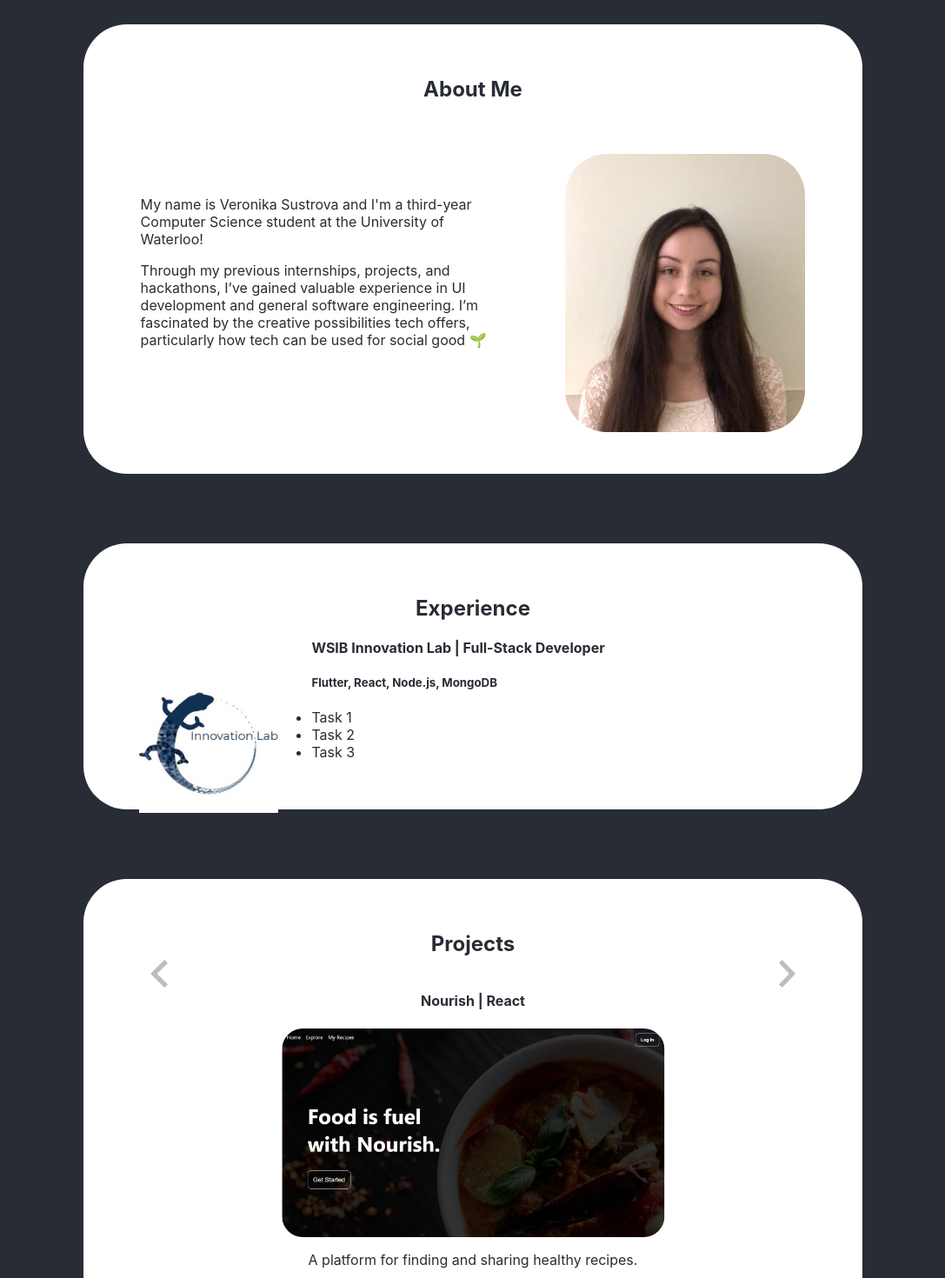
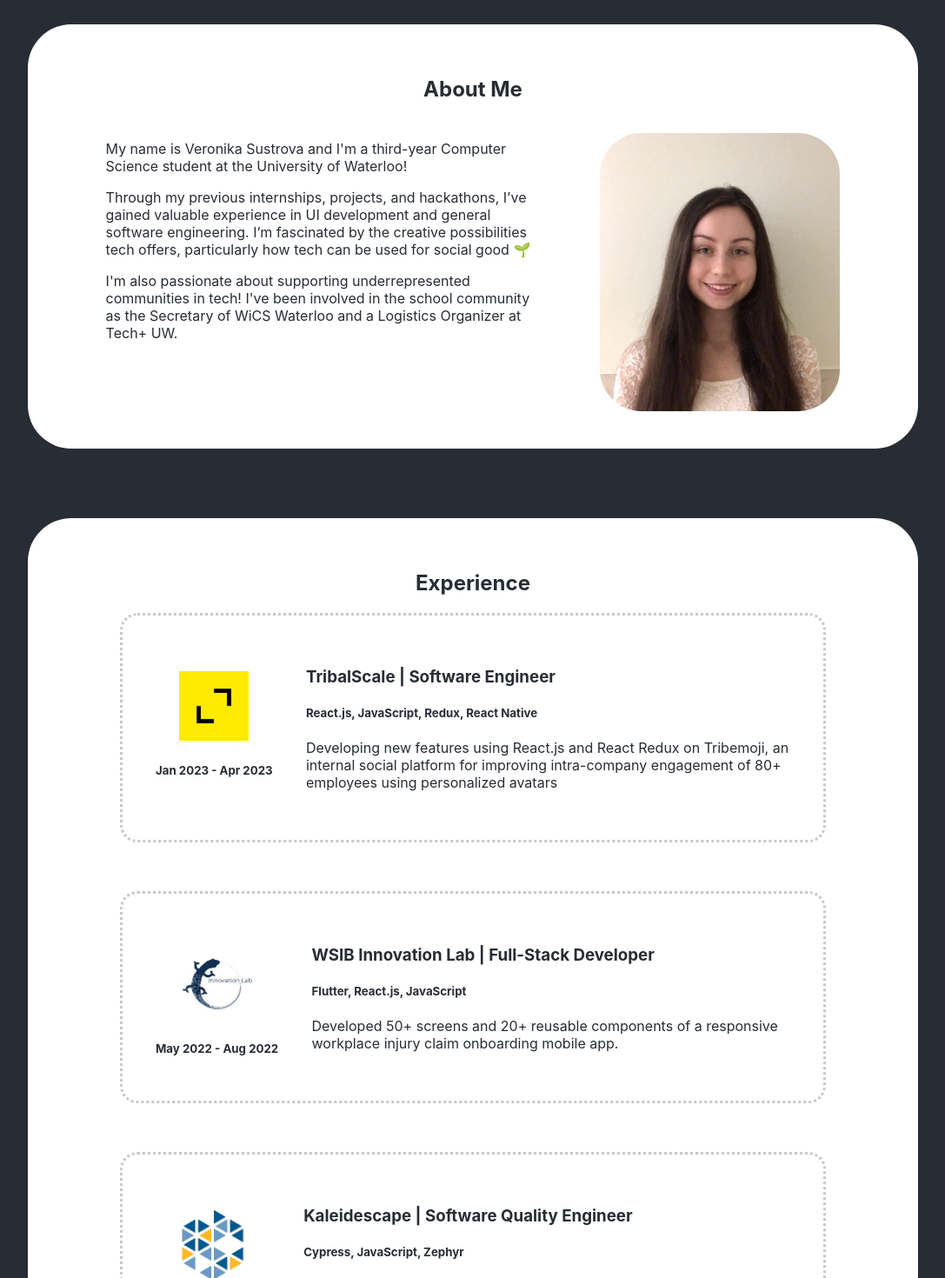
Before and after one commit to sustvero/sustvero.github.io, a React (Create React App) app in the folder veronikasustrova/: page / in a window 1280 px wide. Shown: the part 900-2370 px from the top of the page at 87% size, without its empty margins (96-1183 px from the left). Built offline with nearby package versions, Linux system fonts and the light colour scheme.

Commit message:
customized title and icon

```diff
--- a/veronikasustrova/public/index.html
+++ b/veronikasustrova/public/index.html
@@ -2,7 +2,7 @@
 <html lang="en">
   <head>
     <meta charset="utf-8" />
-    <link rel="icon" href="%PUBLIC_URL%/favicon.ico" />
+    <link rel="icon" href="heart-icon.png" />
     <meta name="viewport" content="width=device-width, initial-scale=1" />
     <meta name="theme-color" content="#000000" />
     <meta
@@ -24,7 +24,7 @@
       work correctly both with client-side routing and a non-root public URL.
       Learn how to configure a non-root public URL by running `npm run build`.
     -->
-    <title>React App</title>
+    <title>Veronika Sustrova</title>
   </head>
   <body>
     <noscript>You need to enable JavaScript to run this app.</noscript>
--- a/veronikasustrova/src/App.css
+++ b/veronikasustrova/src/App.css
@@ -42,7 +42,7 @@
 .section-div {
   background-color: white;
   color: #282c34;
-  margin: 10vmin 15vmax;
+  margin: 10vmin 10vmax;
   padding: 5vmin 2vmax 5vmin 2vmax;
   border-radius: 50px;
 
--- a/veronikasustrova/src/components/About.js
+++ b/veronikasustrova/src/components/About.js
@@ -13,6 +13,7 @@ const About = () => {
           <p>My name is Veronika Sustrova and I'm a third-year Computer Science student at the University of Waterloo!</p>
             <p>Through my previous internships, projects, and hackathons, I’ve gained valuable experience in UI development and general software engineering.
             I’m fascinated by the creative possibilities tech offers, particularly how tech can be used for social good 🌱</p>
+            <p>I'm also passionate about supporting underrepresented communities in tech! I've been involved in the school community as the Secretary of WiCS Waterloo and a Logistics Organizer at Tech+ UW.</p>
 
         </div>
         <div className="about-right">
--- a/veronikasustrova/src/components/Experience.js
+++ b/veronikasustrova/src/components/Experience.js
@@ -1,19 +1,31 @@
 import React from 'react'
 import WorkCard from './WorkCard'
 import WSIB from '../assets/wsib.jpg'
-import WSIBLab from '../info/workExperience'
+import Kaleidescape from '../assets/kaleidescape-logo.png'
+import TribalScale from '../assets/ts-logo.png'
+import '../css/Experience.css'
 
 const Experience = () => {
   return (
     <div>
         <h2>Experience</h2>
+        <div className="experience-container">
+        <WorkCard company="TribalScale" title="Software Engineer" dates="Jan 2023 - Apr 2023"
+        image={TribalScale}
+        tools="React.js, JavaScript, Redux, React Native"
+        description="Developing new features using React.js and React Redux on Tribemoji, an internal social platform for improving intra-company engagement of 80+ employees using personalized avatars"
+        />
         <WorkCard company="WSIB Innovation Lab" title="Full-Stack Developer" dates="May 2022 - Aug 2022"
         image={WSIB}
-        tools="Flutter, React, Node.js, MongoDB"
-        description="Developed and demoed a cross-platform mobile application POC using Flutter, Node.js, and MongoDB, aiming to enable WSIB's client base of 5 million to request compensation for workplace injuries through a dynamic mobile intake form
-        Configured an uploading feature using React.js for the Lab's Hiring Helper application, allowing admin users to upload co-op resume packages while specifying which university and role they are from
-        Conducted and reviewed 7 technical interviews for incoming developers, and organized 12 Lab-wide Inclusion Discussions to facilitate interactive conversations regarding current social issues.
-        "/>
+        tools="Flutter, React.js, JavaScript"
+        description="Developed 50+ screens and 20+ reusable components of a responsive workplace injury claim onboarding mobile app."
+        />
+        <WorkCard company="Kaleidescape" title="Software Quality Engineer" dates="Sep 2021 - Dec 2021"
+        image={Kaleidescape}
+        tools="Cypress, JavaScript, Zephyr"
+        description="Developed an automated testing framework to significantly improve deployment rates and the breadth of web store test suites"
+        />
+        </div>
     </div>
   )
 }
--- a/veronikasustrova/src/components/Projects.js
+++ b/veronikasustrova/src/components/Projects.js
@@ -17,13 +17,13 @@ const items = [
     name="Whatoodo?"
     image={Whatoodo}
     tools="Kotlin, JavaFX, MySQL, SpringBoot"
-    description="Never miss a deadline again."
+    description="A complex to-do list desktop application that allows authenticated users to create and edit tasks with categories, priorities, due dates, and tags."
     link="https://www.youtube.com/watch?v=6tTm47t61os"
   />,
   <ProjectCard
     name="Nourish"
     image={Nourish}
-    tools="React"
+    tools="React.js"
     description="A platform for finding and sharing healthy recipes."/>,
   <ProjectCard
     name="GoodDay"
--- a/veronikasustrova/src/components/WorkCard.js
+++ b/veronikasustrova/src/components/WorkCard.js
@@ -11,23 +11,17 @@ const WorkCard = ({
   dates
 }) => {
   return (
-    <div>
+    <div className="work-container">
       <div className="icon">
         <a href={link}><img className="company-icon" src={image} alt={company}></img></a>
         <h5>{dates}</h5>
       </div>
       <div className="text-info">
-        <h4>{company} | {title} </h4>
+        <h3>{company} | {title} </h3>
 
         <h5>{tools}</h5>
-        <div>
-          <ul>
-            <li>Task 1</li>
-            <li>Task 2</li>
-            <li>Task 3</li>
-          </ul>
+        <div><p>{description}</p></div>
 
-        </div>
 
       </div>
     </div>
--- a/veronikasustrova/src/css/About.css
+++ b/veronikasustrova/src/css/About.css
@@ -3,18 +3,19 @@
 
 .about-body {
     display: flex;
-    padding: 5vmin;
+    padding: 0 5vmax 4vmax 5vmax;
 }
 
 .about-left {
     text-align: left;
-    padding-right: 10vmin;
-    padding-top: 4vmin;
+    padding-top: 1vmin;
+    padding-right: 6vmax;
 }
 
 .about-right {
     float: right;
-    margin-bottom: 6vmin;
+    margin-bottom: 4vmin;
+    padding-top: 2vmin;
 }
 
 .headshot {
--- a/veronikasustrova/src/css/Projects.css
+++ b/veronikasustrova/src/css/Projects.css
@@ -23,3 +23,9 @@
     flex-direction: column;
 
 }
+
+
+
+.carousel-container {
+    text-align:center;
+}
--- a/veronikasustrova/src/css/WorkCard.css
+++ b/veronikasustrova/src/css/WorkCard.css
@@ -1,12 +1,23 @@
 .company-icon {
-    height: 20vmin;
+    height: 10vmin;
 }
 
 .icon {
     float: left;
-    padding: 5vmin 3vmax;
+    padding: 8vmin 3vmax;
 }
 
 .text-info {
     text-align: left;
+    padding: 5vmin 3vmax;
 }
+
+.work-container {
+    border-style: dotted;
+    margin-bottom: 7vmin;
+    margin-left: 10vmin;
+    margin-right: 10vmin;
+    border-radius: 20px;
+    border-color: #c8c8c8;
+
+}
```
Also changed, not shown: veronikasustrova/public/heart-icon.png (added), veronikasustrova/src/css/Experience.css (added).
